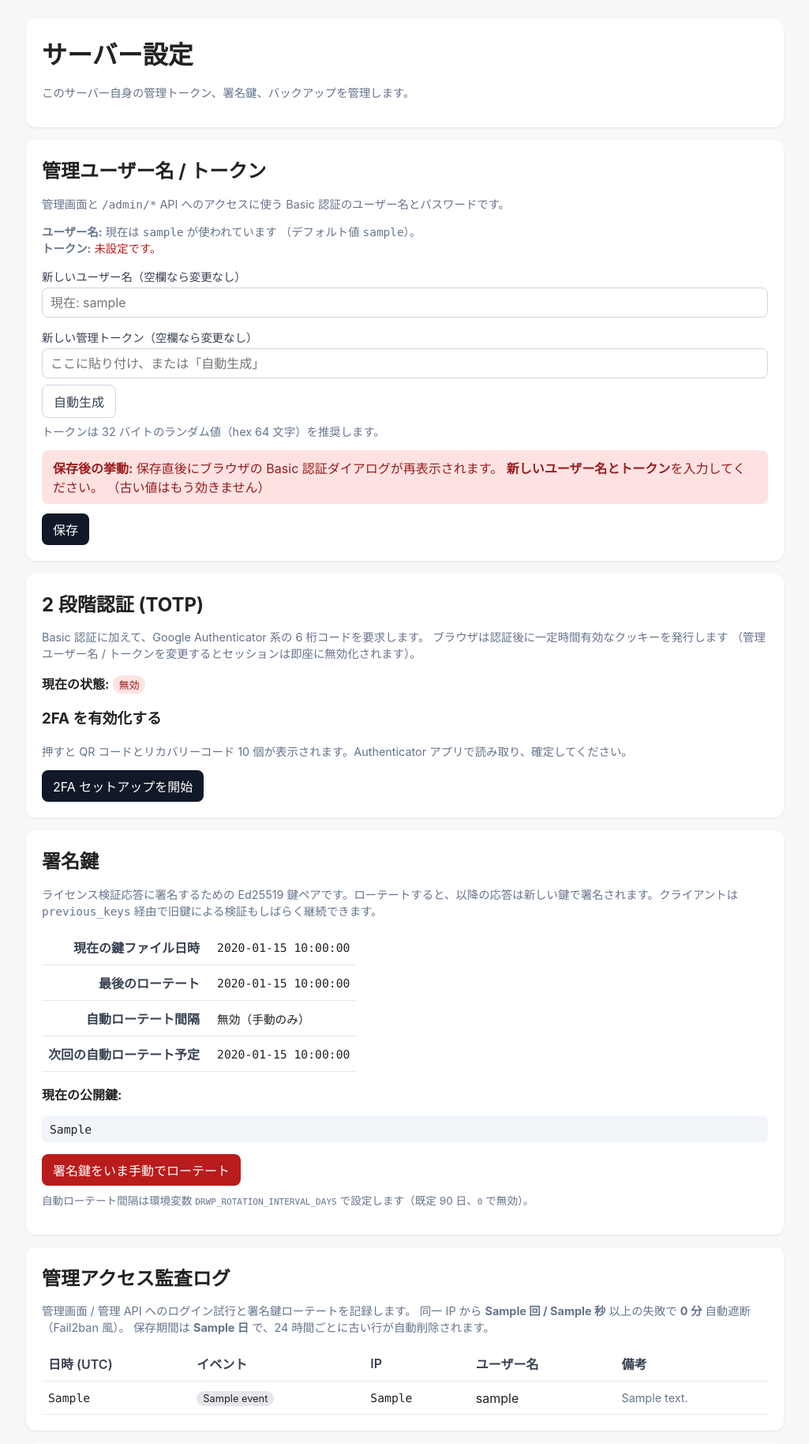
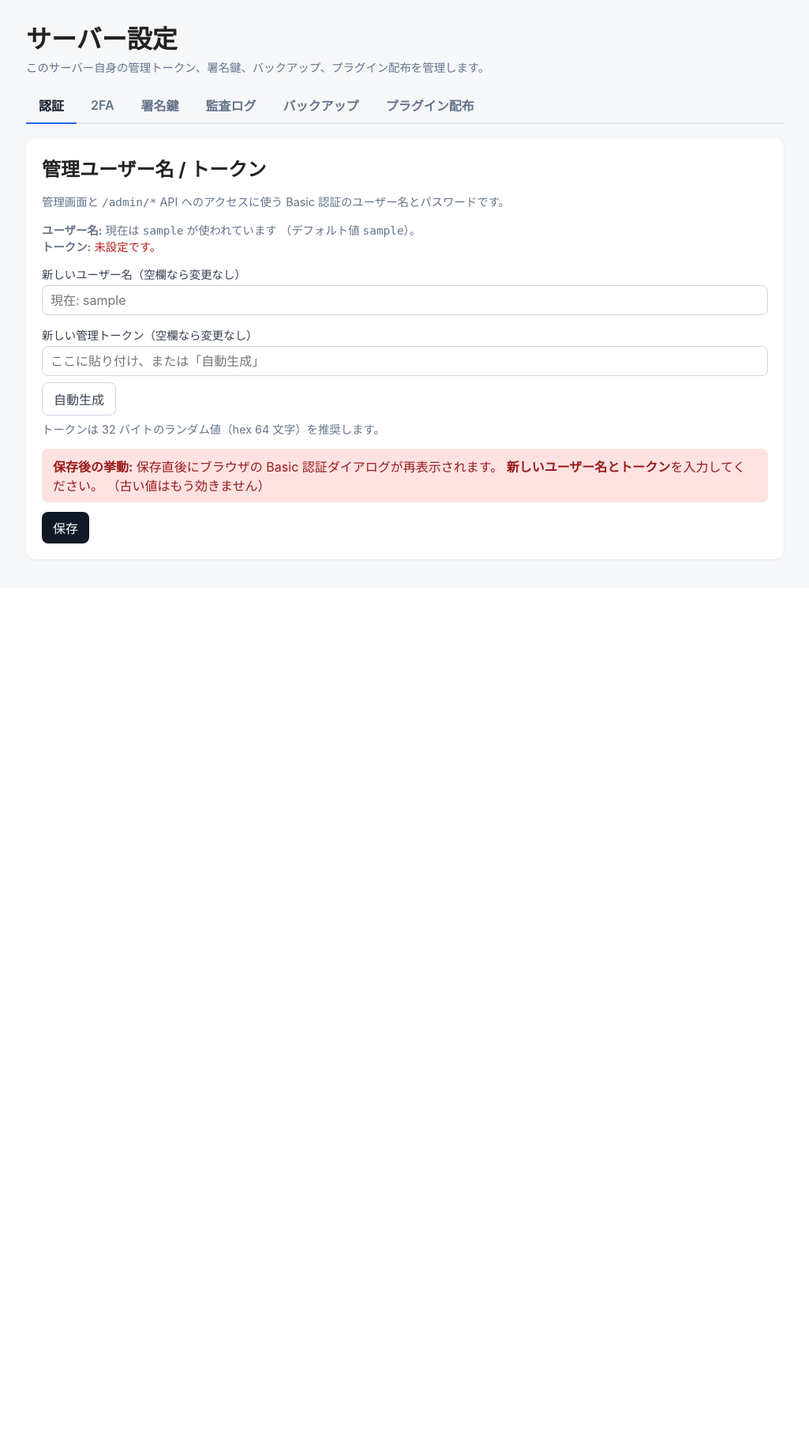
Before and after one commit to bingobongo-2026/drwp-daily-reports, a FastAPI app: template license-server/app/templates/settings.html in a window 1280 px wide. Shown: the part 56-1884 px from the top of the page at 79% size, without its empty margins (127-1152 px from the left). After the commit the page ends 766 px from the top, so only its background shows below. Run offline with FastAPI, Linux system fonts and the light colour scheme; the template is opened without the code that fills it: most values are stand-ins (such as "Sample title", 1, 10 or a date in 2020).

Commit message:
ui(license-server): サーバー設定ページをタブ切り替えに (#206)
カードが縦に 6 枚 (認証 / 2FA / 署名鍵 / 監査ログ / バックアップ /
プラグイン配布) 並んで縦長で見にくかったので、タブ切り替えにして
1 画面に収める。

- 各カードを .settings-panel にしてタブで表示/非表示
- フォーム送信 → リダイレクト再読込を跨いで直前のタブを維持
  (sessionStorage。保存後に毎回「認証」タブへ戻るのを防ぐ)
- カードの中身・フォームの action は一切変更なし (見た目の再配置のみ)

テンプレートのみの変更。pytest 全 56 件 PASS。


Claude-Session: https://claude.ai/code/session_01KXh6NeWsMLLduztF6wib64

Co-authored-by: Claude <noreply@anthropic.com>

```diff
--- a/license-server/app/templates/settings.html
+++ b/license-server/app/templates/settings.html
@@ -2,12 +2,45 @@
 {% block title %}サーバー設定 / 日報マン ライセンスサーバー{% endblock %}
 {% block content %}
 
-<div class="card">
+<style>
+  /* 設定ページのタブ。カードが縦に長くなりすぎるので、項目ごとに
+     タブで切り替えて 1 画面に収める。 */
+  .settings-head h1 { margin: 0 0 4px; }
+  .settings-head p  { margin: 0 0 16px; }
+  .settings-tabs {
+    display: flex; flex-wrap: wrap; gap: 2px;
+    margin-bottom: 18px;
+    border-bottom: 2px solid #e5e7eb;
+  }
+  .settings-tab {
+    background: transparent; border: 0;
+    border-bottom: 2px solid transparent; margin-bottom: -2px;
+    padding: 10px 16px; font: inherit; font-weight: 600;
+    color: #64748b; cursor: pointer; border-radius: 6px 6px 0 0;
+    white-space: nowrap;
+  }
+  .settings-tab:hover { color: #1f2937; background: #f8fafc; }
+  .settings-tab.is-active { color: #111827; border-bottom-color: #2563eb; }
+  .settings-panel[hidden] { display: none; }
+  /* パネル内カードは上マージンを詰める (タブ直下に来るので) */
+  .settings-panel.card { margin-top: 0; }
+</style>
+
+<div class="settings-head">
   <h1>サーバー設定</h1>
-  <p class="muted">このサーバー自身の管理トークン、署名鍵、バックアップを管理します。</p>
+  <p class="muted">このサーバー自身の管理トークン、署名鍵、バックアップ、プラグイン配布を管理します。</p>
 </div>
 
-<div class="card">
+<nav class="settings-tabs" role="tablist" aria-label="サーバー設定">
+  <button type="button" class="settings-tab is-active" data-tab="auth" role="tab">認証</button>
+  <button type="button" class="settings-tab" data-tab="totp" role="tab">2FA</button>
+  <button type="button" class="settings-tab" data-tab="signing" role="tab">署名鍵</button>
+  <button type="button" class="settings-tab" data-tab="audit" role="tab">監査ログ</button>
+  <button type="button" class="settings-tab" data-tab="backup" role="tab">バックアップ</button>
+  <button type="button" class="settings-tab" data-tab="plugin" role="tab">プラグイン配布</button>
+</nav>
+
+<div class="card settings-panel" id="panel-auth" role="tabpanel">
   <h2>管理ユーザー名 / トークン</h2>
   <p class="muted">
     管理画面と <code>/admin/*</code> API へのアクセスに使う Basic 認証のユーザー名とパスワードです。
@@ -63,7 +96,7 @@
   </form>
 </div>
 
-<div class="card">
+<div class="card settings-panel" id="panel-totp" role="tabpanel" hidden>
   <h2>2 段階認証 (TOTP)</h2>
   <p class="muted">
     Basic 認証に加えて、Google Authenticator 系の 6 桁コードを要求します。
@@ -119,7 +152,7 @@
   {% endif %}
 </div>
 
-<div class="card">
+<div class="card settings-panel" id="panel-signing" role="tabpanel" hidden>
   <h2>署名鍵</h2>
   <p class="muted">ライセンス検証応答に署名するための Ed25519 鍵ペアです。ローテートすると、以降の応答は新しい鍵で署名されます。クライアントは <code>previous_keys</code> 経由で旧鍵による検証もしばらく継続できます。</p>
   <table style="width:auto;margin-bottom:12px;">
@@ -143,7 +176,7 @@
   </p>
 </div>
 
-<div class="card">
+<div class="card settings-panel" id="panel-audit" role="tabpanel" hidden>
   <h2>管理アクセス監査ログ</h2>
   <p class="muted">
     管理画面 / 管理 API へのログイン試行と署名鍵ローテートを記録します。
@@ -183,7 +216,7 @@
   {% endif %}
 </div>
 
-<div class="card">
+<div class="card settings-panel" id="panel-backup" role="tabpanel" hidden>
   <h2>バックアップ / 復元</h2>
   <p class="muted">署名鍵・過去の公開鍵リスト・ライセンス DB をひとつの zip にまとめて取得 / 復元します。ディスク障害やコンテナ消失に備えて、定期的にダウンロードして安全な場所に保管してください。</p>
   <table style="width:auto;margin-bottom:12px;">
@@ -206,7 +239,7 @@
   </form>
 </div>
 
-<div class="card">
+<div class="card settings-panel" id="panel-plugin" role="tabpanel" hidden>
   <h2>プラグイン配布 / 自動アップデート</h2>
   <p class="muted">
     日報マンの zip をアップロードすると、各サイトが更新チェック時に新バージョンを検知して自動更新します。
@@ -255,6 +288,31 @@ function generateToken() {
   }
   document.getElementById('token').value = hex;
 }
+
+// タブ切り替え。フォーム送信 → リダイレクトで再読込されるので、
+// 直前に見ていたタブを sessionStorage に覚えて復元する
+// (保存後に毎回「認証」タブに戻るのを防ぐ)。
+(function () {
+  var KEY = 'drwp_settings_tab';
+  var tabs = document.querySelectorAll('.settings-tab');
+  var panels = document.querySelectorAll('.settings-panel');
+  function activate(name) {
+    tabs.forEach(function (t) { t.classList.toggle('is-active', t.dataset.tab === name); });
+    panels.forEach(function (p) { p.hidden = (p.id !== 'panel-' + name); });
+  }
+  tabs.forEach(function (t) {
+    t.addEventListener('click', function () {
+      activate(t.dataset.tab);
+      try { sessionStorage.setItem(KEY, t.dataset.tab); } catch (e) {}
+    });
+  });
+  var initial = 'auth';
+  try {
+    var saved = sessionStorage.getItem(KEY);
+    if (saved && document.getElementById('panel-' + saved)) initial = saved;
+  } catch (e) {}
+  activate(initial);
+})();
 </script>
 {% endblock %}
 {% block help_title %}サーバー設定について{% endblock %}
```
